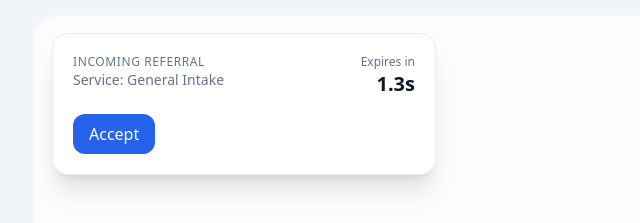
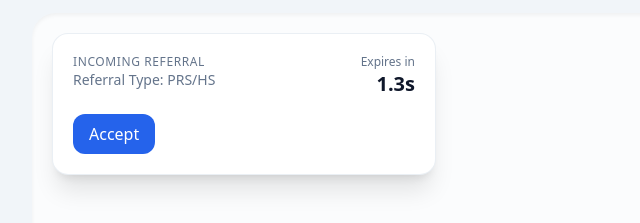
Before and after one commit to AprezaK/Acceptance_Speed_Test, a plain HTML site: page index.html in a window 1280 px wide. Both pictures are taken after a click on the button "Start Test". Shown: the part 295-518 px from the top of the page, 184-824 px from the left. Drawn offline with nearby package versions, Linux system fonts and the light colour scheme.

Commit message:
Update index.html

```diff
--- a/index.html
+++ b/index.html
@@ -64,7 +64,7 @@
       <div class="flex items-start justify-between">
         <div>
           <div class="text-xs uppercase tracking-wider text-slate-500">Incoming Referral</div>
-          <div class="text-sm text-slate-500">Service: <span data-field="service">General Intake</span></div>
+          <div class="text-sm text-slate-500">Referral Type: <span data-field="service">PRS/HS</span></div>
         </div>
         <div class="text-right">
           <div class="text-xs text-slate-500">Expires in</div>
```
